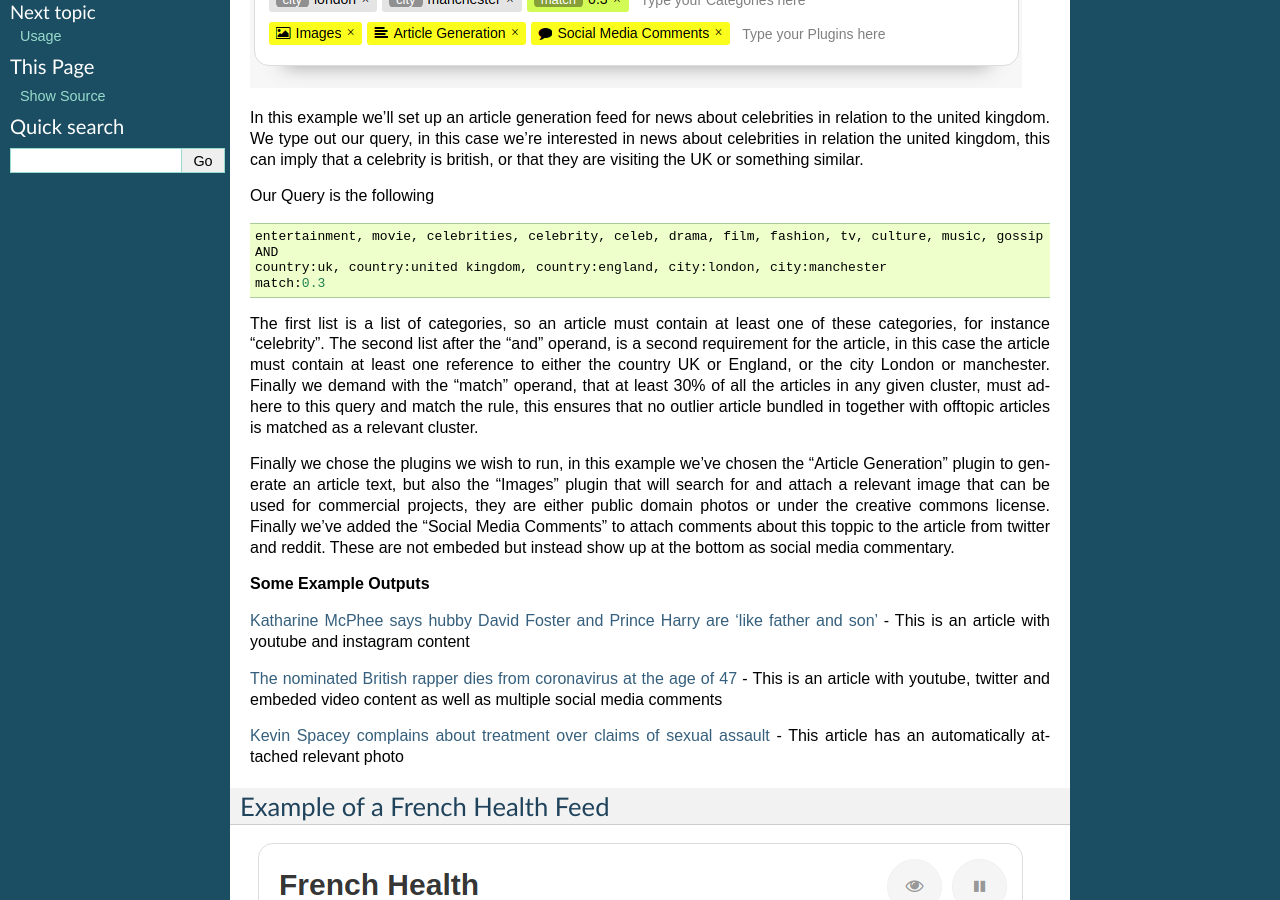
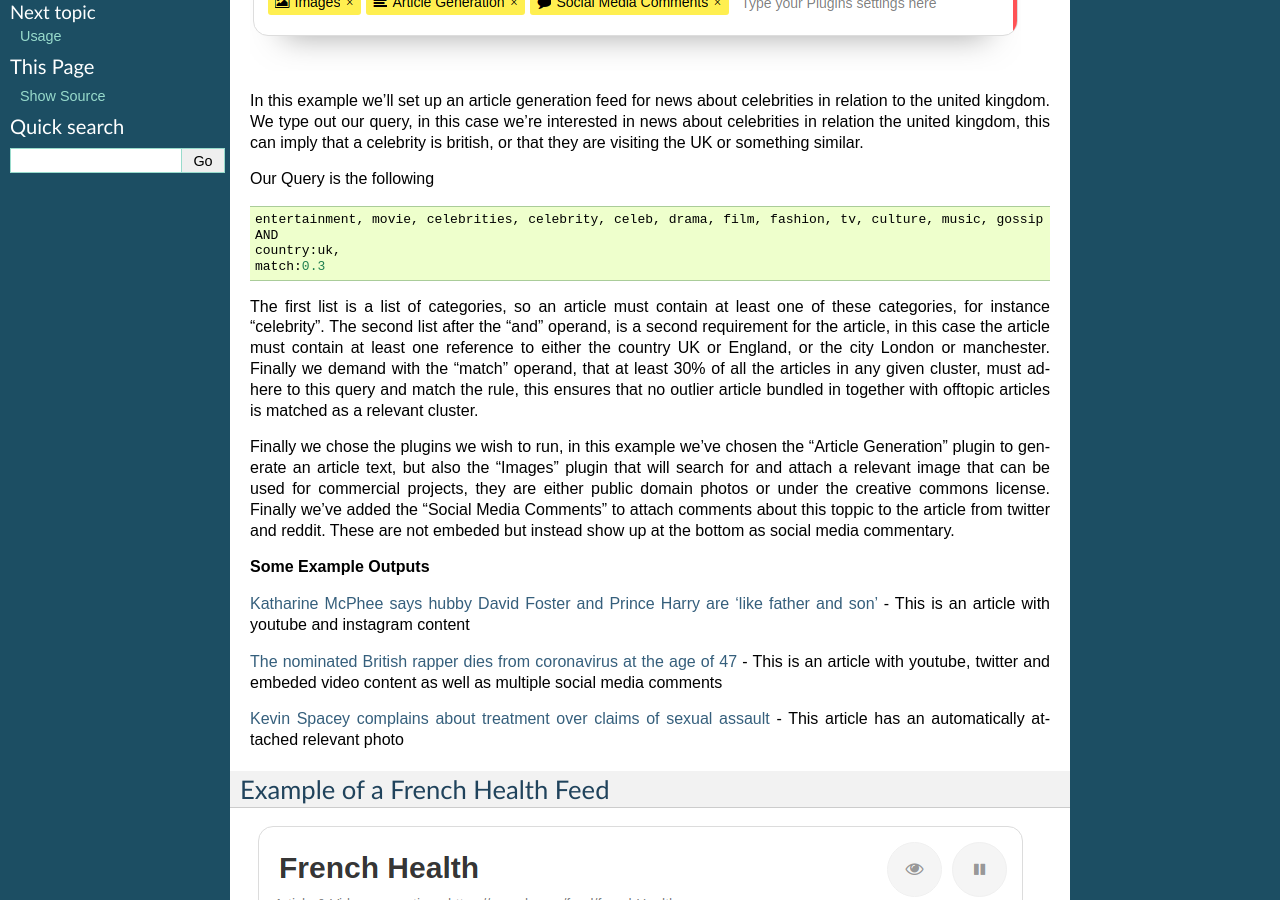
Before and after one commit to monoklabs/monok-docs, a Sphinx documentation site: the page built from docs/setupnewfeed.rst, in a window 1280 px wide and 900 px high, scrolled down 498 px. Built offline with Sphinx 7.4.7, drawn with Linux system fonts in a browser that asks for light colours.

Commit message:
Update setupnewfeed.rst

```diff
--- a/docs/setupnewfeed.rst
+++ b/docs/setupnewfeed.rst
@@ -11,7 +11,7 @@
 Example of a UK Entertainment News Feed
 ---------------------------------
 
-.. image:: images/entertainmentfeed.png
+.. image:: images/ukentertainmentfeed.png
 
 In this example we'll set up an article generation feed for news about celebrities in relation to the united kingdom.
 We type out our query, in this case we're interested in news about celebrities in relation the united kingdom, this can imply that a celebrity is british, or that they are visiting the UK or something similar.
@@ -20,7 +20,7 @@
 
     entertainment, movie, celebrities, celebrity, celeb, drama, film, fashion, tv, culture, music, gossip
     AND
-    country:uk, country:united kingdom, country:england, city:london, city:manchester
+    country:uk,
     match:0.3
 
 
```
